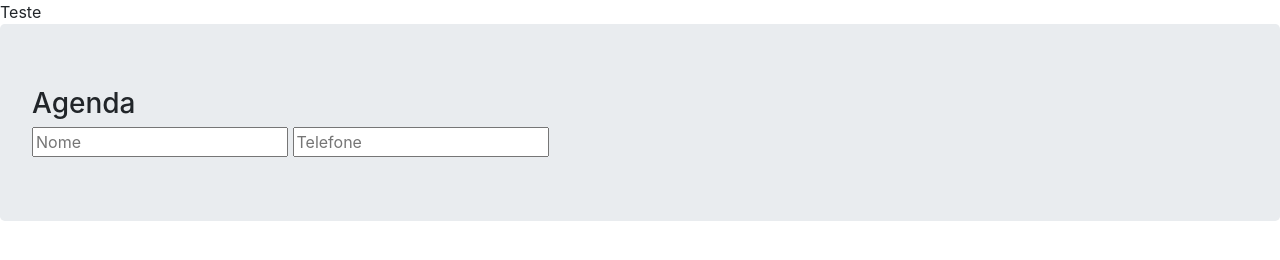
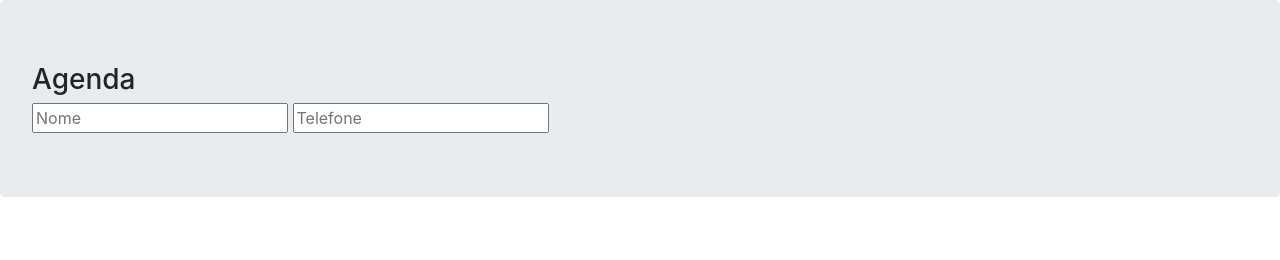
Before and after one commit to rodneylsp/java-json, a plain HTML site: page angularjs-agenda/index.html in a window 1280 px wide. Drawn offline with nearby package versions, Linux system fonts and the light colour scheme.

Commit message:
refactoring

```diff
--- a/angularjs-agenda/index.html
+++ b/angularjs-agenda/index.html
@@ -12,7 +12,7 @@
 <title>Agenda</title>
 </head>
 <body>
-	Teste
+
 	<div class="jumbotron">
 		<h3>Agenda</h3>
 		<input type="text" placeholder="Nome"/>
```
